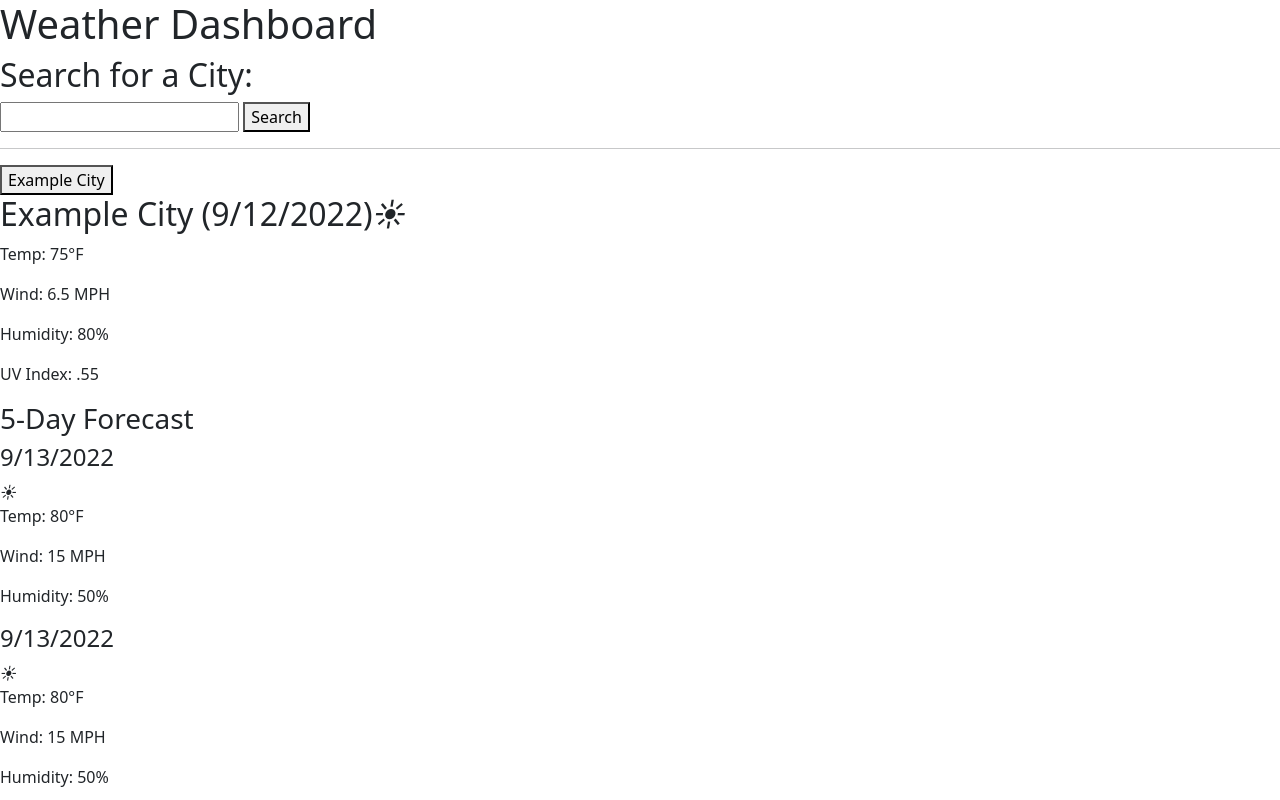
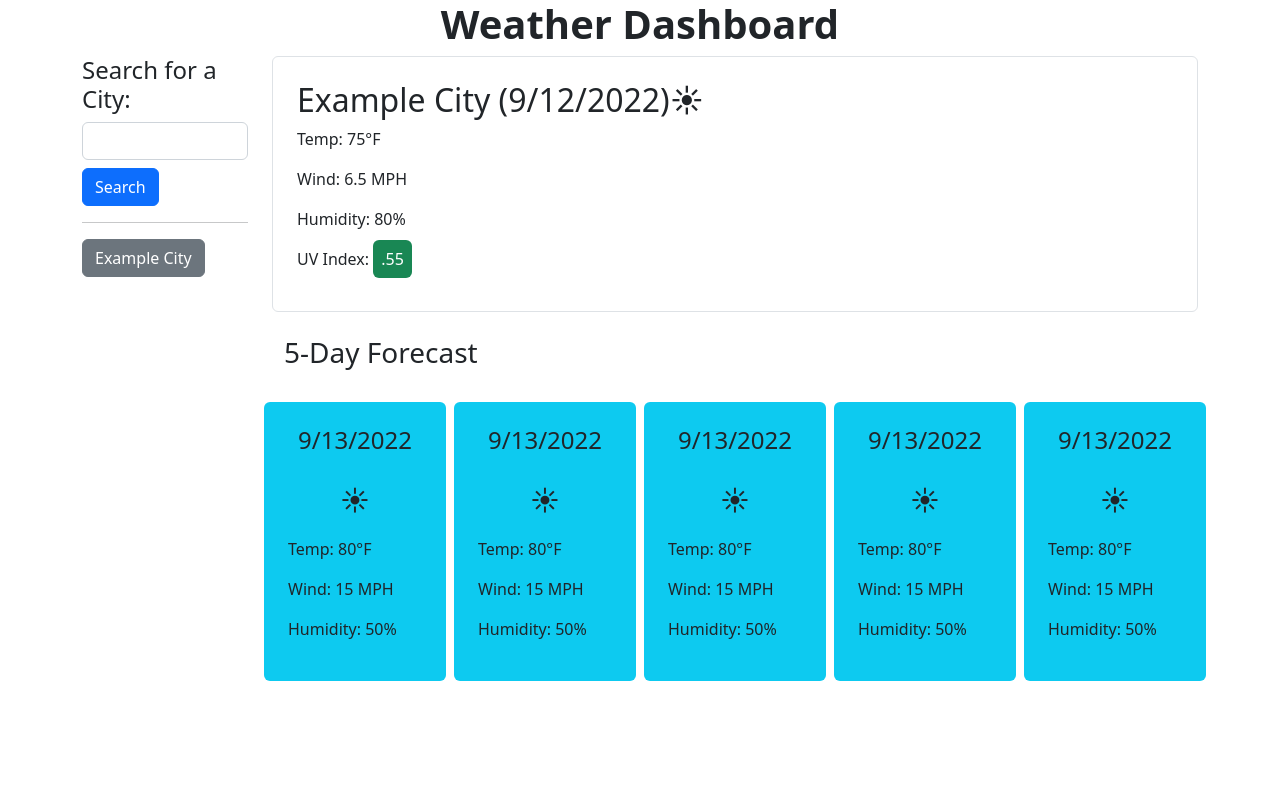
Before and after one commit to AlexanderGalen/WeatherDashboard, a plain HTML site: page index.html in a window 1280 px wide. Shown: the top 800 px of the page. Drawn offline with nearby package versions, Linux system fonts and the light colour scheme.

Commit message:
style page with bootstrap

```diff
--- a/assets/style.css
+++ b/assets/style.css
@@ -0,0 +1 @@
+i { font-style: normal}
--- a/index.html
+++ b/index.html
@@ -8,69 +8,76 @@
     <link href="https://cdn.jsdelivr.net/npm/bootstrap@5.2.1/dist/css/bootstrap.min.css" rel="stylesheet" integrity="sha384-iYQeCzEYFbKjA/T2uDLTpkwGzCiq6soy8tYaI1GyVh/UjpbCx/TYkiZhlZB6+fzT" crossorigin="anonymous">
     <title>Weather Dashboard</title>
 </head>
-<body>
+<body class="container">
+
     <header class="page-title">
-        <h1>Weather Dashboard</h1>
+        <h1 class="text-center fw-bold">Weather Dashboard</h1>
     </header>
 
-    <aside class="city-search">
-        <h2>Search for a City:</h2>
-        <form class="search-form"action="javascript:void(0)">
-            <input type="text">
-            <button>Search</button>
+    <section class="row">
+
+        <aside class="city-search col-2">
+            <h2 class="fs-4">Search for a City:</h2>
+            <form class="search-form" action="javascript:void(0)">
+                <input class="search-input form-control mb-2" type="search">
+                <button class="btn btn-primary search-submit">Search</button>
                 <hr/>
-            <button>Example City</button>
+                <button class="btn btn-secondary">Example City</button>
             </form>
         </aside>
 
-    <main>
-        <section class="current-weather">
+        <main class="col-10">
+            <section class="current-weather border rounded p-4">
                 <h2>Example City (9/12/2022)<i class="weather-icon">☀</i></h2>
                 <p>Temp: 75°F</p>
                 <p>Wind: 6.5 MPH</p>
                 <p>Humidity: 80%</p>
-            <p>UV Index: <span class="uv-index">.55</span></p>
+                <p>UV Index: <span class="uv-index p-2 bg-success text-white rounded">.55</span></p>
             </section>
 
-        <section class="5-day-forecast">
-            <h3>5-Day Forecast</h3>
-            <section class="forecast">
-                <h4 class="forecast-date">9/13/2022</h4>
-                <i class="weather-icon">☀</i>
+            <section class="5-day-forecast row">
+                <h3 class="p-4">5-Day Forecast</h3>
+                <section class="forecast col rounded p-4 mx-1 bg-info">
+                    <h4 class="forecast-date text-center mb-4">9/13/2022</h4>
+                    <p class="text-center"><i class="weather-icon fs-3">☀</i>
                     <p>Temp: 80°F</p>
                     <p>Wind: 15 MPH</p>
                     <p>Humidity: 50%</p>
                 </section>
-            <section class="forecast">
-                <h4 class="forecast-date">9/13/2022</h4>
-                <i class="weather-icon">☀</i>
+                <section class="forecast col rounded p-4 mx-1 bg-info">
+                    <h4 class="forecast-date text-center mb-4">9/13/2022</h4>
+                    <p class="text-center"><i class="weather-icon fs-3">☀</i>
                     <p>Temp: 80°F</p>
                     <p>Wind: 15 MPH</p>
                     <p>Humidity: 50%</p>
                 </section>
-            <section class="forecast">
-                <h4 class="forecast-date">9/13/2022</h4>
-                <i class="weather-icon">☀</i>
+                <section class="forecast col rounded p-4 mx-1 bg-info">
+                    <h4 class="forecast-date text-center mb-4">9/13/2022</h4>
+                    <p class="text-center"><i class="weather-icon fs-3">☀</i>
                     <p>Temp: 80°F</p>
                     <p>Wind: 15 MPH</p>
                     <p>Humidity: 50%</p>
                 </section>
-            <section class="forecast">
-                <h4 class="forecast-date">9/13/2022</h4>
-                <i class="weather-icon">☀</i>
+                <section class="forecast col rounded p-4 mx-1 bg-info">
+                    <h4 class="forecast-date text-center mb-4">9/13/2022</h4>
+                    <p class="text-center"><i class="weather-icon fs-3">☀</i>
                     <p>Temp: 80°F</p>
                     <p>Wind: 15 MPH</p>
                     <p>Humidity: 50%</p>
                 </section>
-            <section class="forecast">
-                <h4 class="forecast-date">9/13/2022</h4>
-                <i class="weather-icon">☀</i>
+                <section class="forecast col rounded p-4 mx-1 bg-info">
+                    <h4 class="forecast-date text-center mb-4">9/13/2022</h4>
+                    <p class="text-center"><i class="weather-icon fs-3">☀</i>
                     <p>Temp: 80°F</p>
                     <p>Wind: 15 MPH</p>
                     <p>Humidity: 50%</p>
                 </section>
             </section>
         </main>
+
+    </section>
+
+
     <script src="./assets/index.js"></script>
 </body>
 </html>
```
Lines whose indentation alone changed are shown as unchanged.
